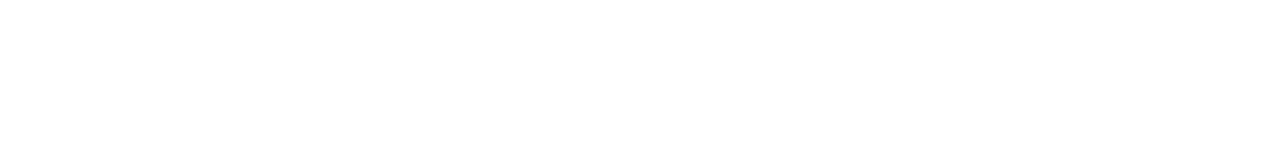
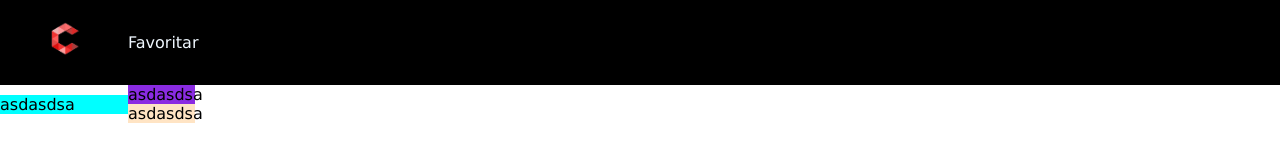
Before and after one commit to Cadu9916/ToDoList, a plain HTML site: page index.html in a window 1280 px wide. Drawn offline with Linux system fonts and the light colour scheme.

Commit message:
Começando a organização

```diff
--- a/index.html
+++ b/index.html
@@ -3,10 +3,37 @@
 <head>
     <meta charset="UTF-8">
     <meta name="viewport" content="width=device-width, initial-scale=1.0">
-    <link rel="stylesheet" href="style.css">
+    <link rel="stylesheet" href="stylesheets/style.css">
     <title>Document</title>
 </head>
 <body>
+    <header class="cabecalho">
+        <img
+        src="assets/logoTeste.png"
+        alt="aa"
+        height="10%"
+        width="10%">
 
+        <p>Favoritar</p>
+    </header>
+    <div class="containerMain">
+        <aside class="lateral">
+            <p>
+                asdasdsa
+            </p>
+        </aside>
+        <main>
+            <div class="headerMain">
+                <p>
+                    asdasdsa
+                </p>
+            </div>
+            <div class="areaPrincipal">
+                <p>
+                    asdasdsa
+                </p>
+            </div>
+        </main>
+    </div>
 </body>
 </html>
--- a/stylesheets/style.css
+++ b/stylesheets/style.css
@@ -0,0 +1,41 @@
+*{
+    padding: 0;
+    margin: 0;
+    font-family:'Lucida Sans', 'Lucida Sans Regular', 'Lucida Grande', 'Lucida Sans Unicode', Geneva, Verdana, sans-serif;
+}
+header{
+    height: 5%;
+    background-color: black;
+    color: aliceblue;
+
+    display: flex;
+    flex-direction: row;
+    align-items: center;
+}
+main{
+    display: unset;
+}
+.containerMain{
+    height: 95%;
+
+    display: flex;
+    flex-direction: row;
+    align-items: center;
+}
+.headerMain{
+    background-color: blueviolet;
+
+    display: flex;
+    flex-direction: row;
+    align-items: center;
+    width: 90%;
+}
+.lateral{
+    width: 10%;
+    align-items:normal;
+    background-color: aqua;
+}
+.areaPrincipal{
+    width: 90%;
+    background-color: bisque;
+}
```
Also changed, not shown: assets/logoTeste.png (added).
